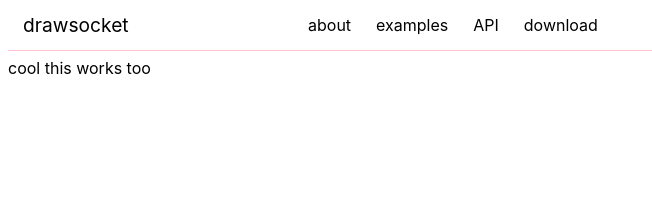
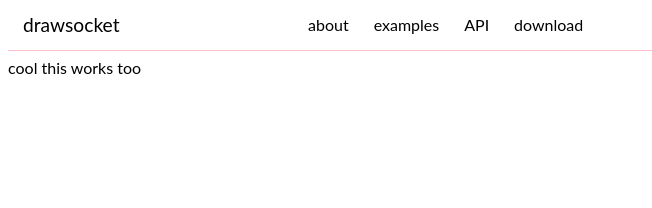
Before and after one commit to HfMT-ZM4/drawsocket.github.io, a Jekyll site: the page built from index.md, in a window 1280 px wide. Shown: the top 208 px of the page, without its empty margins (0-652 px from the left). Built offline with Jekyll 4.4.1, drawn with Linux system fonts in a browser that asks for light colours; our own code applies the rules of GitHub Pages for plain Markdown files.

Commit message:
changed font

```diff
--- a/assets/css/main.css
+++ b/assets/css/main.css
@@ -1,5 +1,5 @@
 html {
-    font-family: -apple-system,BlinkMacSystemFont,Segoe UI,Helvetica,Arial,sans-serif,Apple Color Emoji,Segoe UI Emoji;
+    font-family: Lato, "Lucida Grande", "Lucida Sans Unicode", "Lucida Sans", Verdana, Tahoma, sans-serif;
     font-size: 16px;
     line-height: 1.5;
     word-wrap: break-word;
```
